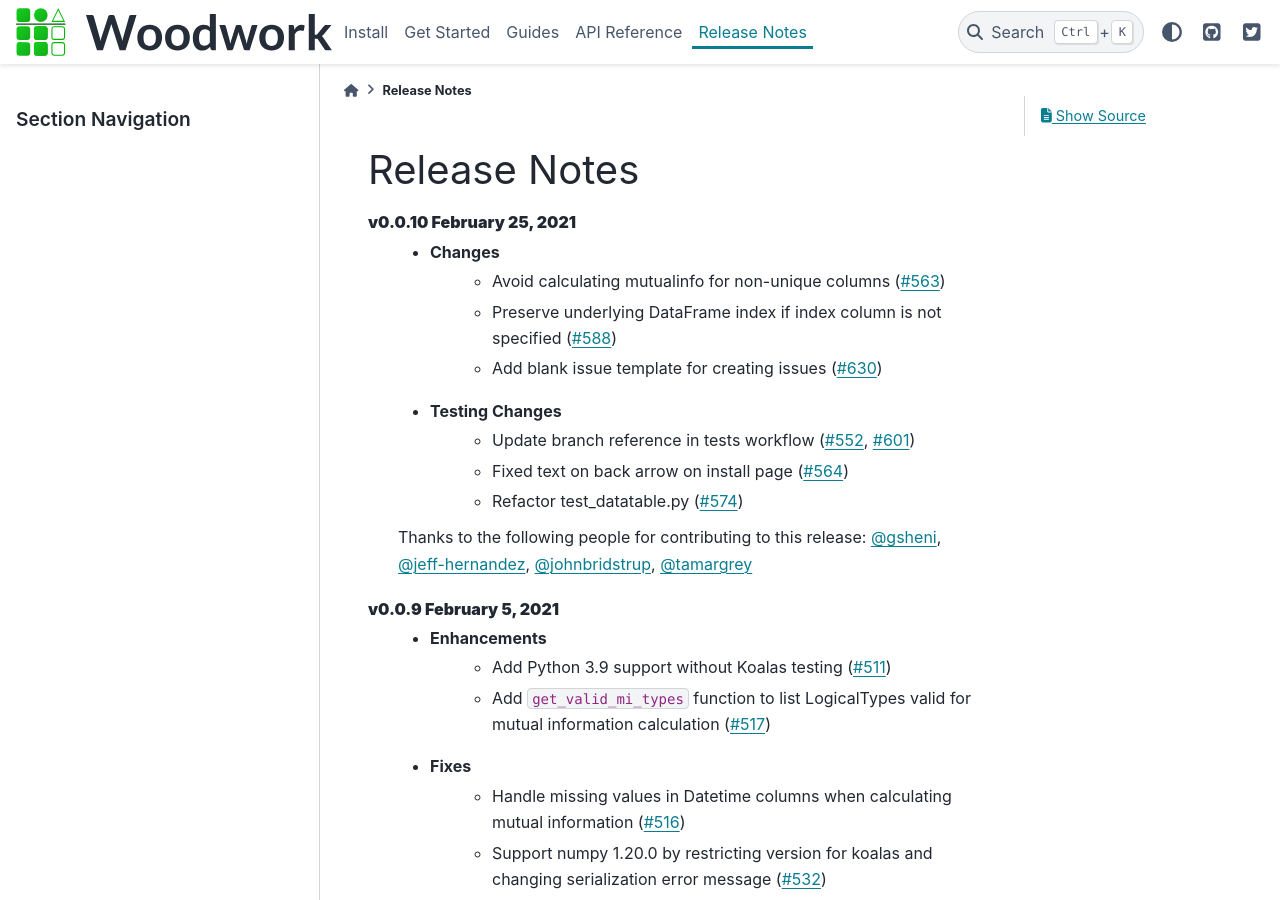
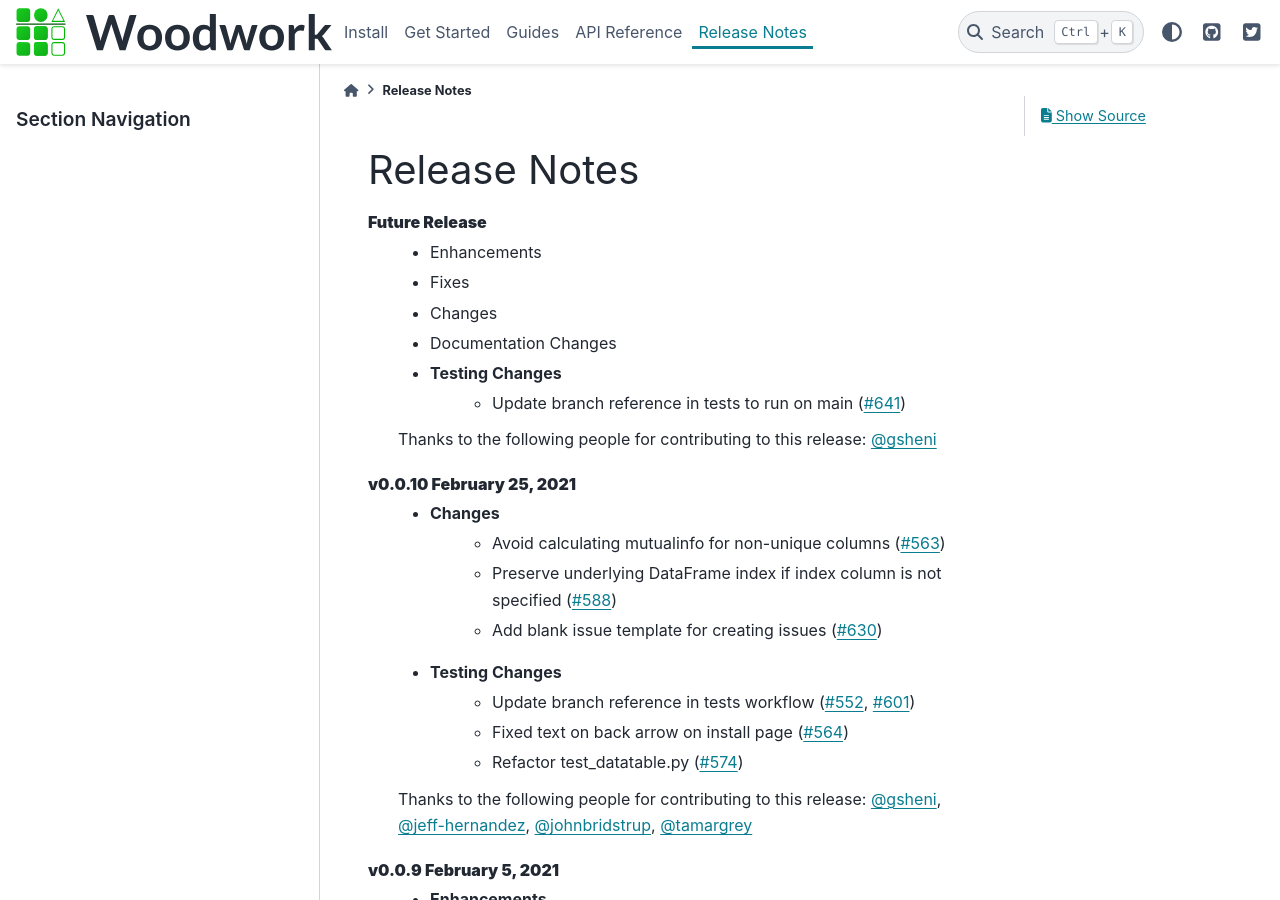
Before and after one commit to alteryx/woodwork, a Sphinx documentation site: the page built from docs/source/release_notes.rst, in a window 1280 px wide and 900 px high. Built offline with Sphinx 7.4.7 and the PyData theme 0.15.4, drawn with Linux system fonts in a browser that asks for light colours; comment, search, counter and statistics services are not loaded.

Commit message:
Update release_notes.rst

```diff
--- a/docs/source/release_notes.rst
+++ b/docs/source/release_notes.rst
@@ -2,14 +2,16 @@
 
 Release Notes
 -------------
-.. **Future Release**
+**Future Release**
     * Enhancements
     * Fixes
     * Changes
     * Documentation Changes
     * Testing Changes
+        * Update branch reference in tests to run on main (:pr:`641`)
 
-.. Thanks to the following people for contributing to this release:
+    Thanks to the following people for contributing to this release:
+    :user:`gsheni`
 
 **v0.0.10 February 25, 2021**
     * Changes
```
